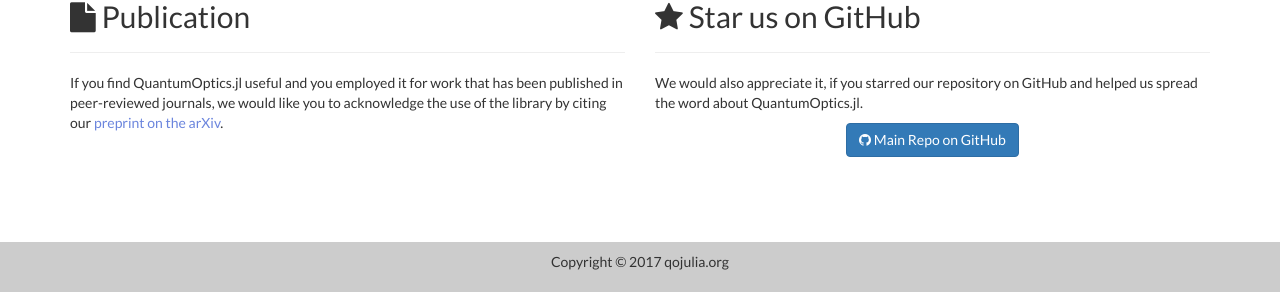
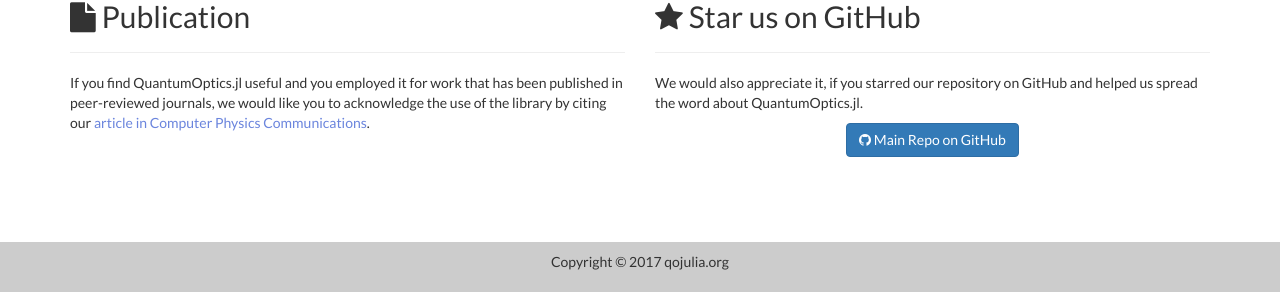
Before and after one commit to qojulia/QuantumOptics.jl-website, a Jekyll site: the page built from src/cite.html, in a window 1280 px wide. Shown: the part 210-517 px from the top of the page. Built offline with Jekyll 4.4.1, drawn with Linux system fonts in a browser that asks for light colours; nearby versions of some CDN libraries.

```diff
--- a/src/cite.html
+++ b/src/cite.html
@@ -17,7 +17,7 @@ layout: default
 	            <div class="page-header">
 		            <h2><i class="fa fa-file"></i> Publication</h2>
 	            </div>
-	            <p>If you find QuantumOptics.jl useful and you employed it for work that has been published in peer-reviewed journals, we would like you to acknowledge the use of the library by citing our <a href="https://arxiv.org/abs/1707.01060">preprint on the arXiv</a>.</p>
+	            <p>If you find QuantumOptics.jl useful and you employed it for work that has been published in peer-reviewed journals, we would like you to acknowledge the use of the library by citing our <a href="https://www.sciencedirect.com/science/article/pii/S0010465518300328">article in Computer Physics Communications</a>.</p>
         </div>
             <div class="col-md-6">
 	            <div class="page-header">
```
